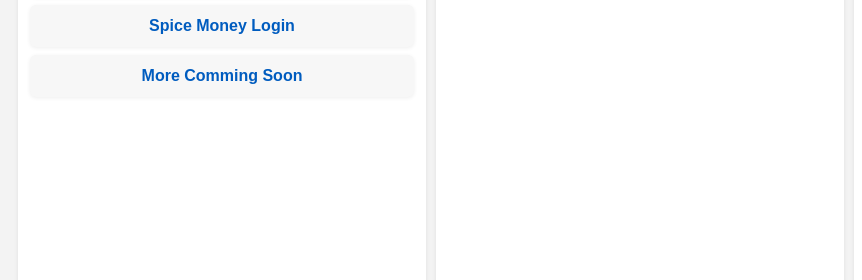
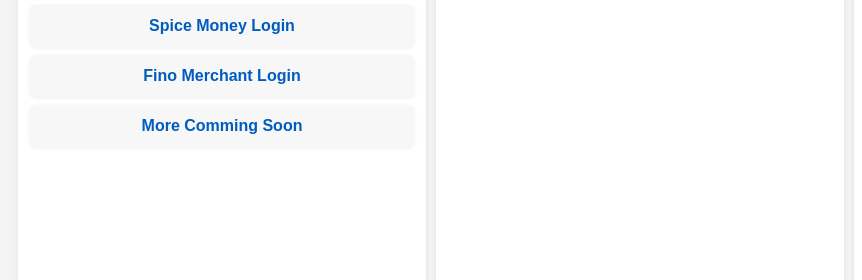
Before and after one commit to GULSHANDIGITALZONE/-, a plain HTML site: page index.html in a window 1280 px wide. Shown: the part 1332-1612 px from the top of the page, 0-862 px from the left. Drawn offline with Linux system fonts and the light colour scheme.

Commit message:
Update index.html

```diff
--- a/index.html
+++ b/index.html
@@ -359,6 +359,9 @@
         <a href="https://adhikari.spicemoney.com/login">Spice Money Login</a>
        </div>
 
+   <div class="important-link-box">
+        <a href="https://partner.finopaymentbank.in/?redirect=CMS#">Fino Merchant Login</a>
+   </div>
          <div class="important-link-box">
         <a href="#">More Comming Soon</a>
       </div>
```
